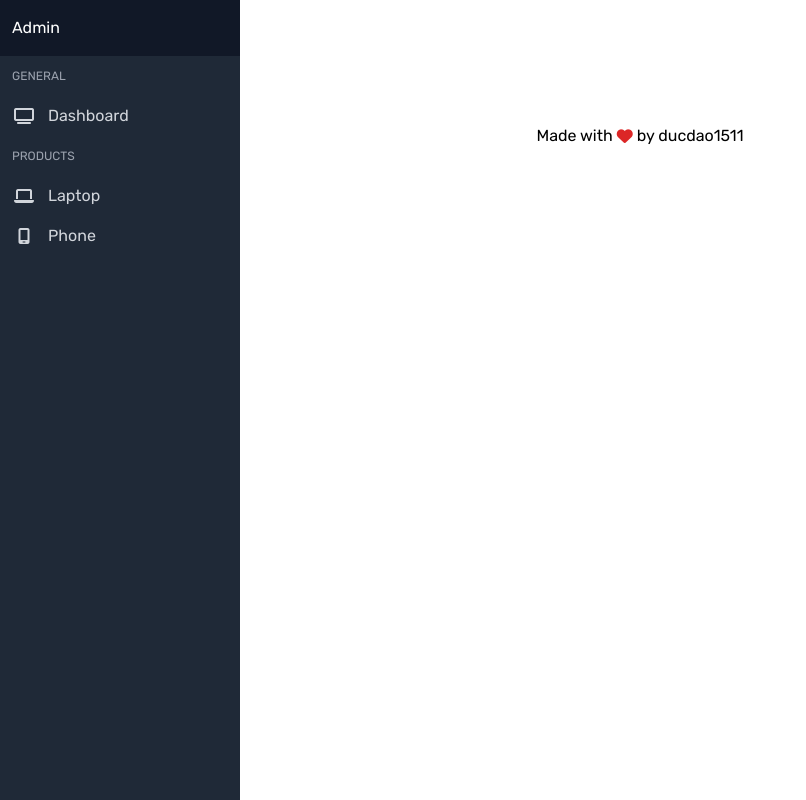
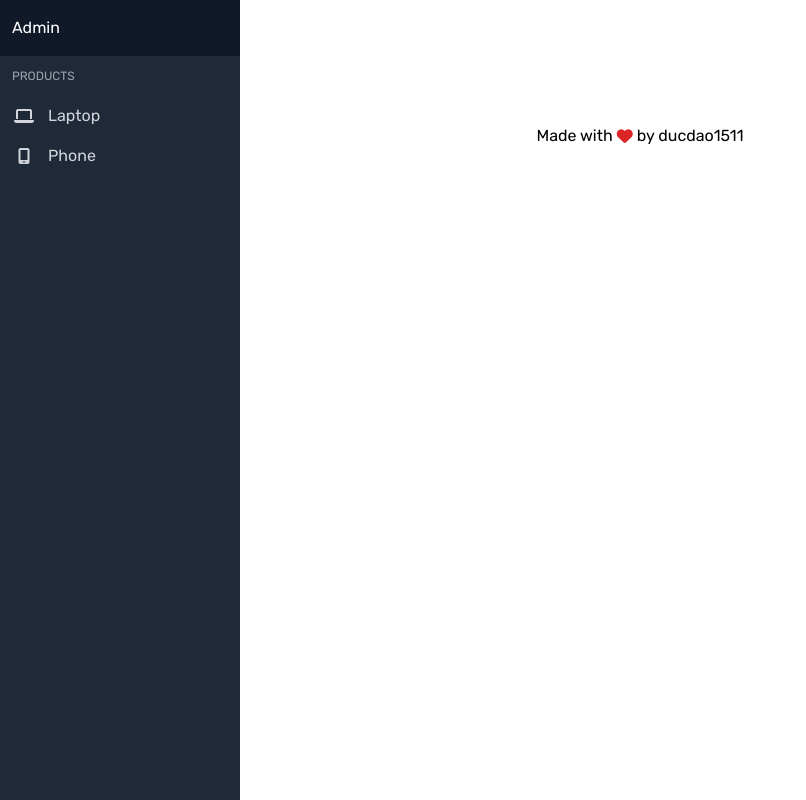
Before and after one commit to daodd1511/store, a Vue app in the folder client/: page /admin/add in a window 1280 px wide. Shown: the whole page, without its empty margins (0-806 px from the left). Built offline with nearby package versions, Linux system fonts and the light colour scheme; no server answers.

Commit message:
temporary hidden dashboard

```diff
--- a/client/src/components/admin/Sidebar.vue
+++ b/client/src/components/admin/Sidebar.vue
@@ -10,7 +10,7 @@
     </div>
     <div>
       <!-- General -->
-      <p class="p-3 text-xs uppercase text-gray-400">General</p>
+      <!-- <p class="p-3 text-xs uppercase text-gray-400">General</p>
       <ul>
         <li
           class="flex cursor-pointer py-2 hover:bg-gray-600 hover:bg-opacity-50"
@@ -20,7 +20,7 @@
           ></i>
           <span class="grow text-gray-300">Dashboard</span>
         </li>
-      </ul>
+      </ul> -->
       <!-- Products -->
       <p class="p-3 text-xs uppercase text-gray-400">Products</p>
       <ul>
```
